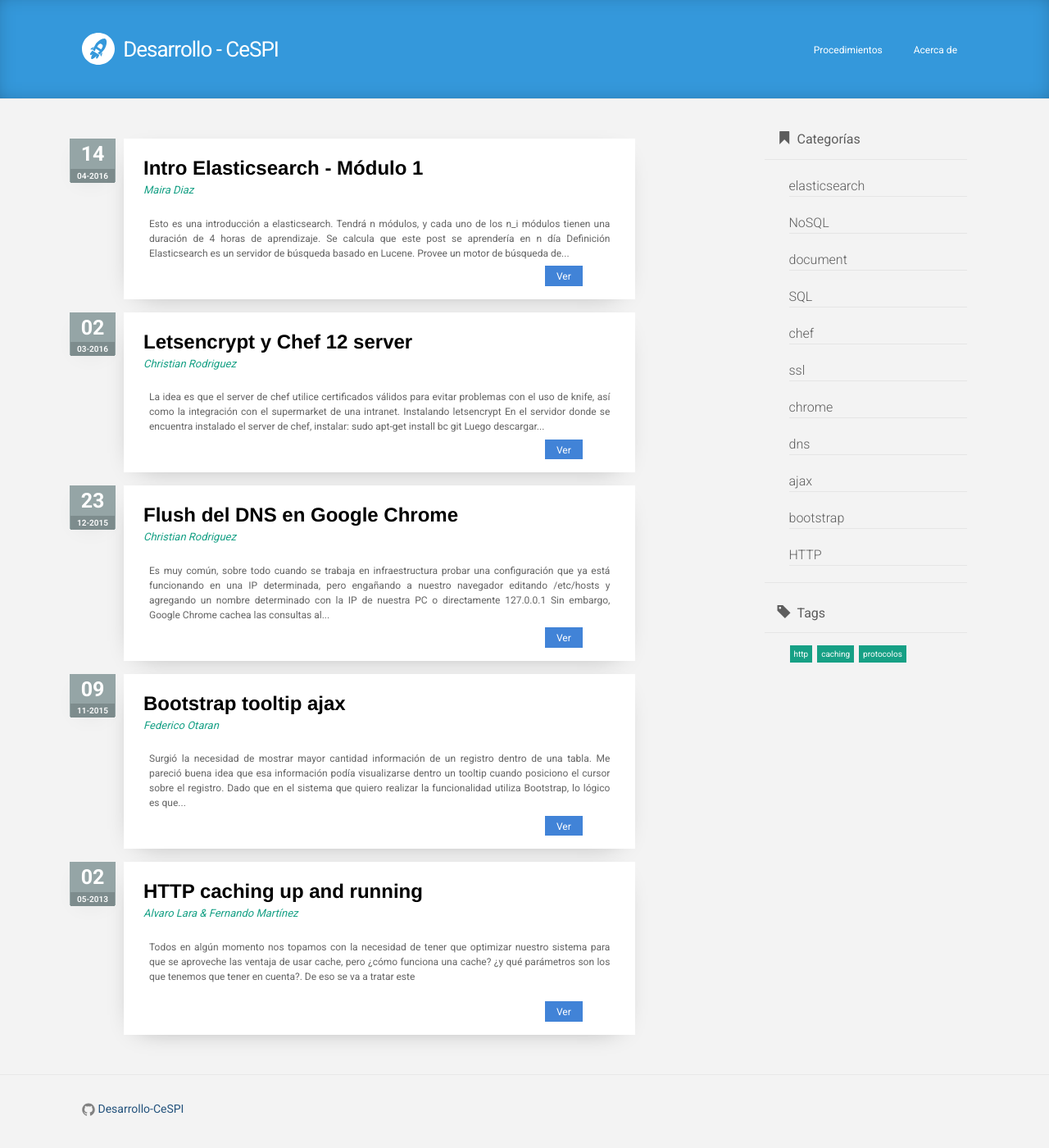
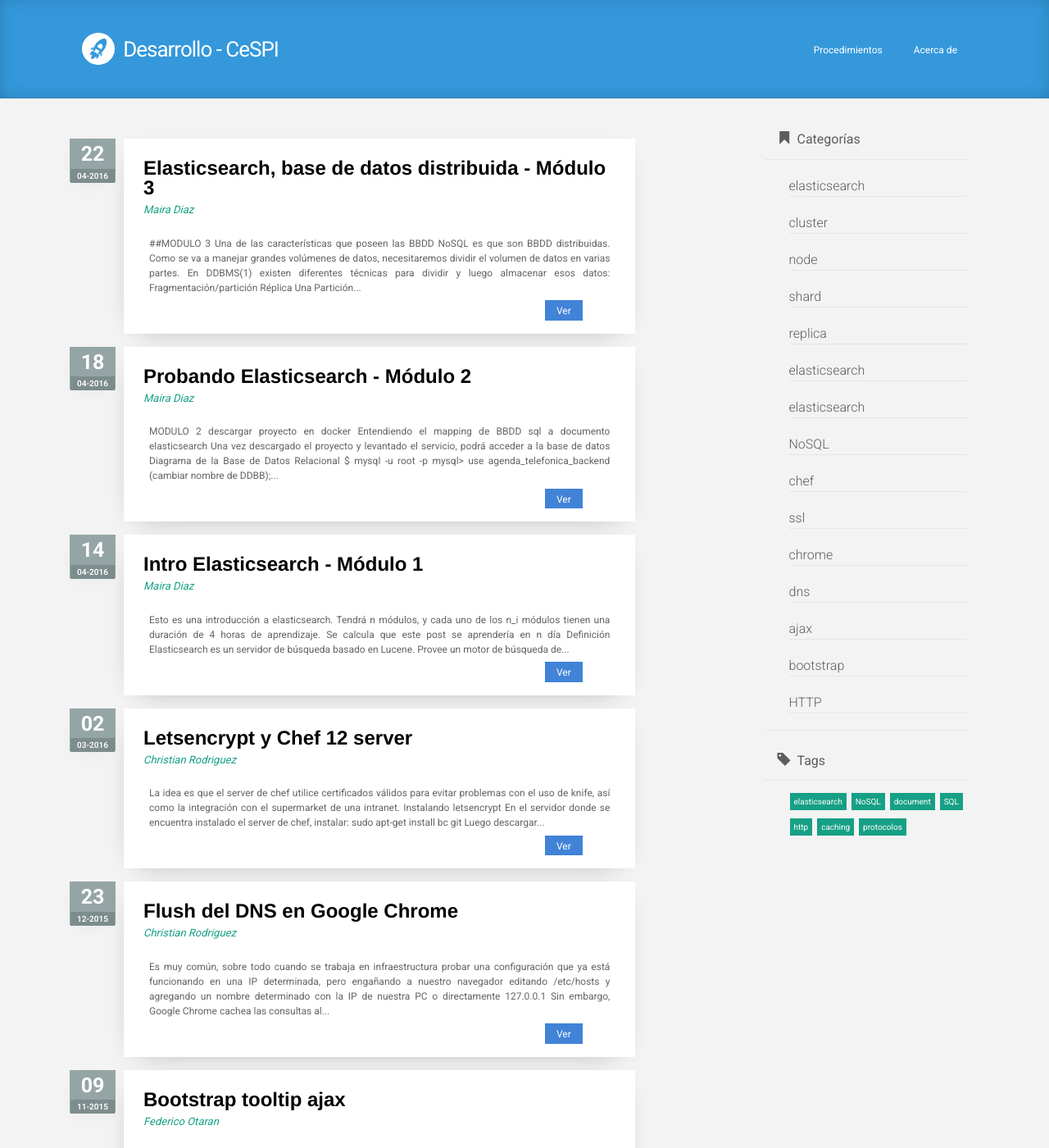
Before and after one commit to Desarrollo-CeSPI/desarrollo-cespi.github.io, a Jekyll site: the page built from index.html, in a window 1280 px wide and 1400 px high. Shown: the whole window at 82% size. Built offline with Jekyll 4.4.1, drawn with Linux system fonts in a browser that asks for light colours.

Commit message:
include module 3

```diff
--- a/_posts/2016-04-14-elasticsearch-module_1.md
+++ b/_posts/2016-04-14-elasticsearch-module_1.md
@@ -2,12 +2,14 @@
 layout: post
 title: Intro Elasticsearch - Módulo 1
 author: Maira Diaz
-categories: elasticsearch NoSQL  document  SQL
+categories: elasticsearch NoSQL
+tags: [elasticsearch, NoSQL, document, SQL]
 ---
 
 Esto es una introducción a elasticsearch. Tendrá n módulos, y cada uno de los n_i módulos
 tienen una duración de 4 horas de aprendizaje.
 Se calcula que este post se aprendería en n día
+
 
 
 
--- /dev/null
+++ b/_posts/2016-04-18-elasticsearch-module_2.md
@@ -0,0 +1,54 @@
+---
+layout: post
+title: Probando Elasticsearch - Módulo 2
+author: Maira Diaz
+categories: elasticsearch
+---
+##  MODULO 2
+
+### descargar proyecto en docker
+
+### Entendiendo el mapping de BBDD sql a documento elasticsearch
+
+Una vez descargado el proyecto y levantado el servicio, podrá acceder a la base de datos
+
+Diagrama de la Base de Datos Relacional
+
+![Diagrama Base de datos Relacional](/assets/images/elasticsearch-modules/phonebook-db.png)
+
+{% highlight bash %}
+$ mysql -u root -p
+{% endhighlight %}
+
+{% highlight bash %}
+mysql> use agenda_telefonica_backend (cambiar nombre de DDBB);
+mysql> desc contacts;
++------------+--------------+
+| Field      | Type         |
++------------+--------------+
+| id         | int(11)      |
+| name       | varchar(255) |
+| email      | varchar(255) |
+| address    | varchar(255) |
+| geolocation| varchar(255) |
+| type       | varchar(255) |
+| parent_id  | varchar(255) |
++------------+--------------+
+mysql> desc telephones;
++-------------------+---------+
+| Field             | Type    |
++-------------------+---------+
+| id                | int(11) |
+| number            | text    |
+| contact_id        | int(11) |
+| telephone_type_id | int(11) |
++-------------------+---------+
+mysql> desc telephone_types;
++-------------------+--------------+
+| Field             | Type         |
++-------------------+--------------+
+| id                | int(11)      |
+| description       | text         |
+| type              | varchar(255) |
++-------------------+--------------+
+{% endhighlight %}
--- /dev/null
+++ b/_posts/2016-04-22-elasticsearch-module_3.md
@@ -0,0 +1,168 @@
+---
+layout: post
+title: Elasticsearch, base de datos distribuida - Módulo 3
+author: Maira Diaz
+categories: elasticsearch cluster node shard replica
+---
+
+##MODULO 3
+
+Una de las características que poseen las BBDD NoSQL es que son **BBDD distribuidas**.
+Como se va  a manejar grandes volúmenes de datos, necesitaremos dividir el volumen de
+datos en varias partes. En DDBMS(1) existen diferentes técnicas para dividir y luego almacenar esos datos:
+
+1. Fragmentación/partición
+2. Réplica
+
+Una  **Partición**  divide de forma lógica a una base de datos, reubicandola en diferentes
+entidades físicas. El particionamiento mejora el rendimiento, manejabilidad y disponibilidad de los datos, y
+ayuda a reducir el coste total de propiedad para almacenar grandes volúmenes de datos.
+
+La partición puede ser horizontal o vertical:
+
+![Partición Horizontal vs Vertical](/assets/images/elasticsearch-modules/horizontal_vs_vertical_split_DDBMS.gif)
+
+Ejemplo con la base de datos del módulo 2
+
+![Contact DB](/assets/images/elasticsearch-modules/contact_db.png){: style="height: 300px;width: 350px;"}
+
+{% highlight bash %}
+detalle: anotar el id de "aula cisco" y de "guaraní" con el  id que corresponda
+
++---+-------------+---------------------------+---------------+---------+
+|id |     name    |         email             |     type      |parent_id|
++---+-------------+---------------------------+---------------+---------+
+| 1 | UNLP        | email@unlp.edu.ar         | Institution   |         |
++---+-------------+---------------------------+---------------+---------+
+| 2 | CeSPI       | cespi@unlp.edu.ar         | Dependency    |    1    |
++---+-------------+---------------------------+---------------+---------+
+| 3 | Aula Cisco  | cisco@cespi.unlp.edu.ar   | Office        |    2    |
++---+-------------+---------------------------+---------------+---------+
+| 4 | Guaraní     | guarani@cespi.unlp.edu.ar | Office        |    2    |
++---+-------------+---------------------------+---------------+---------+
+{% endhighlight %}
+
+Fragmentación horizontal
+--------------------
+Fragmento 1
+{% highlight bash %}
++---+-------------+---------------------------+---------------+---------+
+|id |     name    |         email             |     type      |parent_id|
++---+-------------+---------------------------+---------------+---------+
+| 1 | UNLP        | email@unlp.edu.ar         | Institution   |         |
++---+-------------+---------------------------+---------------+---------+
+| 2 | CeSPI       | cespi@unlp.edu.ar         | Dependency    |    1    |
++---+-------------+---------------------------+---------------+---------+
+{% endhighlight %}
+
+Fragmento 2
+{% highlight bash %}
++---+-------------+---------------------------+---------------+---------+
+|id |     name    |         email             |     type      |parent_id|
++---+-------------+---------------------------+---------------+---------+
+| 3 | Aula Cisco  | cisco@cespi.unlp.edu.ar   | Office        |    2    |
++---+-------------+---------------------------+---------------+---------+
+| 4 | Guaraní     | guarani@cespi.unlp.edu.ar | Office        |    2    |
++---+-------------+---------------------------+---------------+---------+
+{% endhighlight %}
+
+
+Fragmentación vertical
+--------------------
+Fragmento 1
+{% highlight bash %}
++---+-------------+---------------------------+
+|id |     name    |         email             |
++---+-------------+---------------------------+
+| 1 | UNLP        | email@unlp.edu.ar         |
++---+-------------+---------------------------+
+| 2 | CeSPI       | cespi@unlp.edu.ar         |
++---+-------------+---------------------------+
+| 3 | Aula Cisco  | cisco@cespi.unlp.edu.ar   |
++---+-------------+---------------------------+
+| 4 | Guaraní     | guarani@cespi.unlp.edu.ar |
++---+-------------+---------------------------+
+{% endhighlight %}
+
+Fragmento 2
+{% highlight bash %}
++---+---------------+---------+
+|id |     type      |parent_id|
++---+---------------+---------+
+| 1 | Institution   |         |
++---+---------------+---------+
+| 2 | Dependency    |    1    |
++---+---------------+---------+
+| 3 | Office        |    2    |
++---+---------------+---------+
+| 4 | Office        |    2    |
++---+---------------+---------+
+{% endhighlight %}
+
+Elasticsearch utiliza **partición horizontal** o **sharding**.Cuando se particiona la base
+de datos, se crean réplica o copias de cada partición.
+
+
+##Ejemplo Shards
+Se poseen un conjunto de datos que se los dividie y distribuye de la siguiente manera:
+
+1. Se dividen en 4 partes o **shards**: *Shard 1*, *Shard 2*, *Shard 3*, *Shard 4*.
+
+2. Por cada shard, se hace una copia o **replica** de cada parte:
+*Replica 1*, *Replica 2*, *Replica 3*, *Replica 4*.
+
+
+{% highlight bash %}
+BASE DE DATOS
++_________________________+           +_________________________+
+|            _|       |   |           |            _|       |   |
+|SHARD 1  __|        _|   |           |REPLICA 1__|        _|   |
+|________|         _|     |           |________|         _|     |
+|                _|       |  ------\  |                _|       |
+|  SHARD 2    __|         |  ------/  |  REPLICA 2  __|         |
+|____________|  | SHARD 4 |  copia    |____________|  |REPLICA 4|
+|               |         |           |               |         |
+|  SHARD 3      |         |           |  REPLICA 3    |         |
++_______________|_________+           +_______________|_________+
+
+{% endhighlight %}
+
+{% highlight bash %}
+                            __
+                 _________ |__|_____|--  SHARD 1
+                |         /___/     |--  SHARD 2
+                |                   |--  REPLICA 3
+                |
+                |
+CLUSTER --------|           __
+Elasticsearch   |_________ |__|_____|-- SHARD 3
+                |         /___/     |-- REPLICA 1
+                |                   |-- REPLICA 4
+                |
+                |           __
+                |_________ |__|_____|-- SHARD 4
+                          /___/     |-- REPLICA 2
+
+{% endhighlight %}
+
+Que ventajas tiene esta forma de distribuir los datos?
+Esta forma de organización ayuda a distribuir y **paralelizar** las operaciones a través de los
+fragmentos o *shards* aumentando de esta forma el rendimiento.
+
+
+## de lo práctico a la teórico
+
+Elasticsearch se va a organizar en **CLUSTERS**, conjunto de 1 o más **nodos**.
+Los *n* nodos contienen la totalidad de los datos. Cada **nodo** almacena datos y participa
+en la indexación y búsqueda de datos.
+
+Como se mencionó en el módulo 1, un índice es una colección de documentos que tienen
+características similares.
+
+Seguir definiendo: index, type, document
+
+relacionar index - shard,replica
+
+
+------------------------------------------------------
+(1)DDBMS: Distributed Database Management Systems
```
Also changed, not shown: assets/images/elasticsearch-modules/contact_db.png (added), assets/images/elasticsearch-modules/horizontal_vs_vertical_split_DDBMS.gif (added), assets/images/elasticsearch-modules/phonebook-db.png (added).
